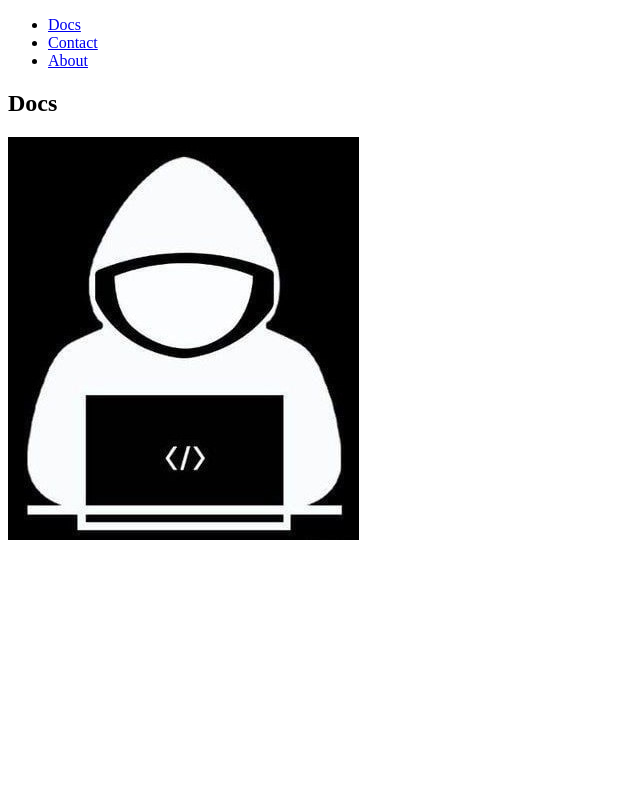
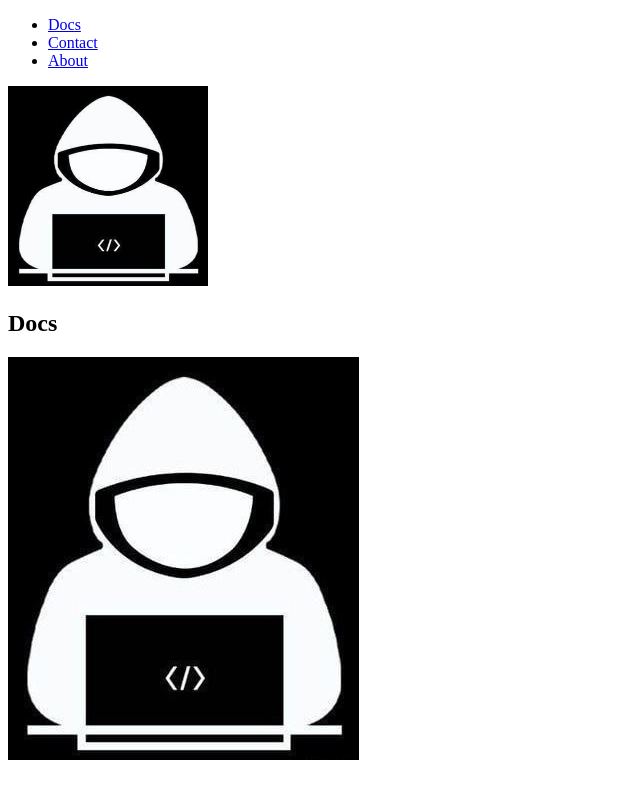
Before and after one commit to Qurbonsaid/katta-sayt, a plain HTML site: page index.html in a window 1280 px wide. Shown: the top 800 px of the page, without its empty margins (0-640 px from the left). Drawn offline with Linux system fonts and the light colour scheme.

Commit message:
header changed

```diff
--- a/css/style.css
+++ b/css/style.css
@@ -6,3 +6,8 @@ section {
     width: 100%;
     height: 100%;
 }
+
+header .wrapper img {
+    width: 200px;
+    height: 200px;
+}
--- a/index.html
+++ b/index.html
@@ -16,6 +16,9 @@
                 <li><a href="#about">About</a></li>
             </ul>
         </nav>
+        <div class="wrapper">
+            <img src="./images/tenx.jpg" alt="">
+        </div>
     </header>
     <section id="docs">
         <h1>Docs</h1>
```
